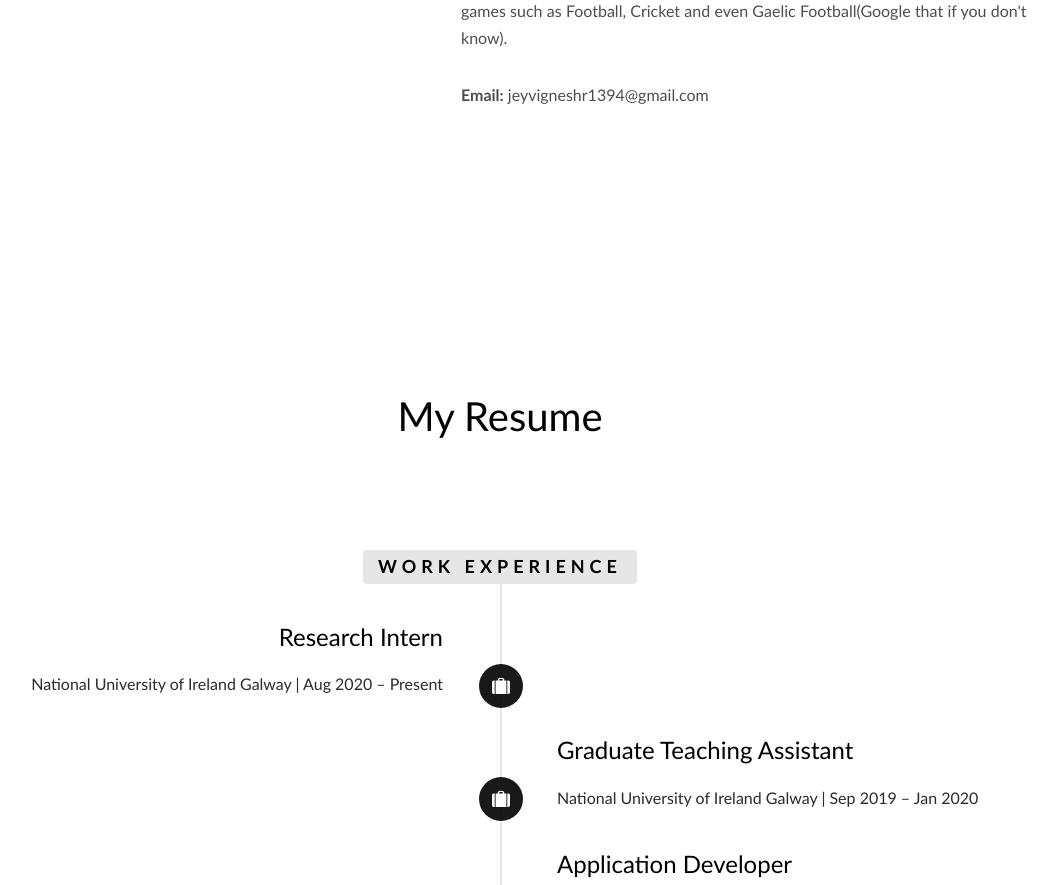
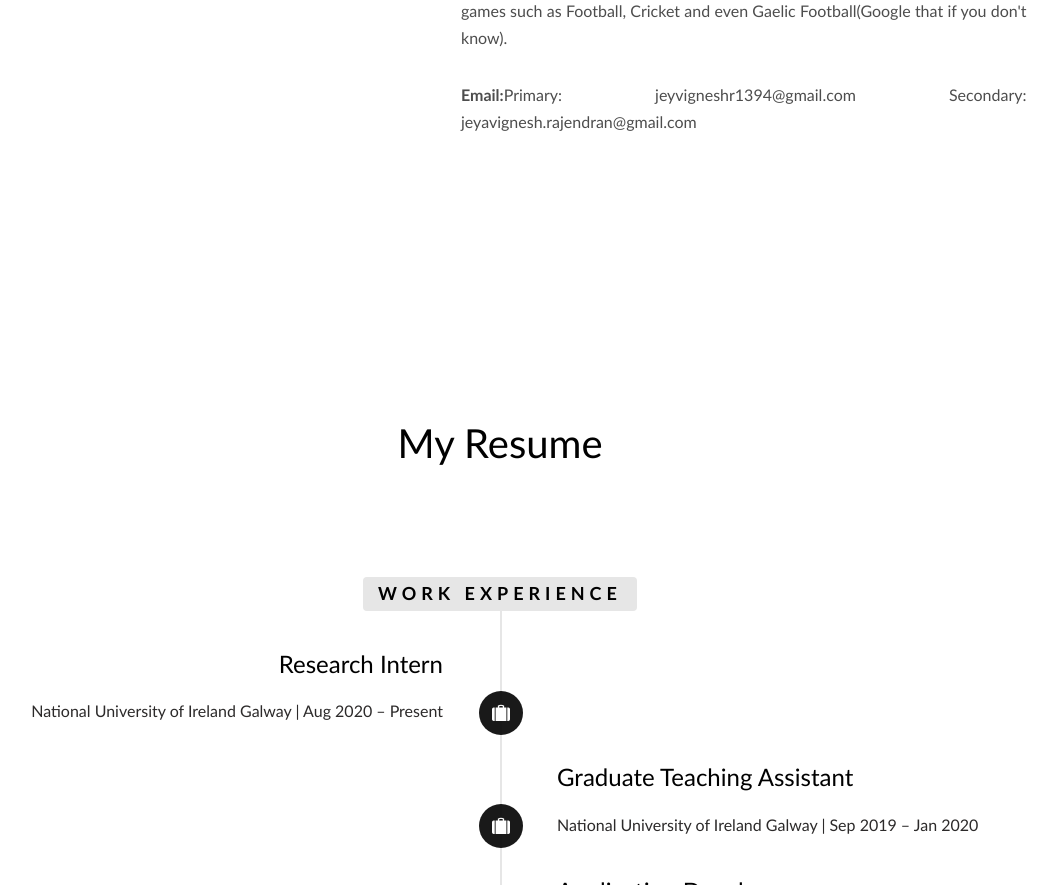
Before and after one commit to jeyavigneshr/jeyavigneshr.github.io, a plain HTML site: page index.html in a window 1280 px wide. Shown: the part 1519-2404 px from the top of the page, without its empty margins (140-1198 px from the left). Drawn offline with nearby package versions, Linux system fonts and the light colour scheme; files whose address does not match are found by name.

Commit message:
Final final promise
final final

```diff
--- a/index.html
+++ b/index.html
@@ -81,7 +81,7 @@
 						</p>
 					<p>
 						<ul class="fh5co-social-icons">
-							<span style="padding-right: 10%;"><strong>Email:</strong> jeyvigneshr1394@gmail.com</span>
+							<span style="padding-right: 10%;"><strong>Email:</strong>Primary: jeyvigneshr1394@gmail.com Secondary: jeyavignesh.rajendran@gmail.com</span>
 
 						</ul>
 					</p>
```
